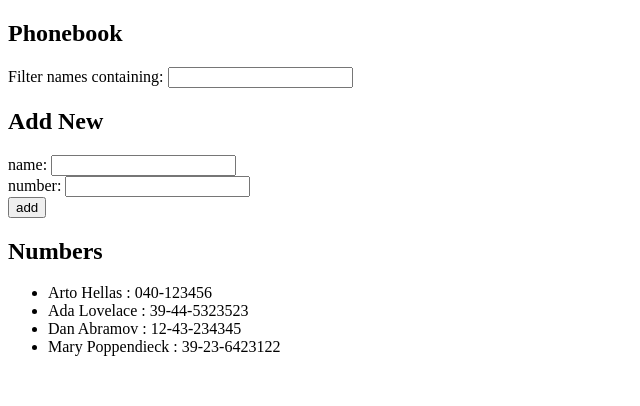
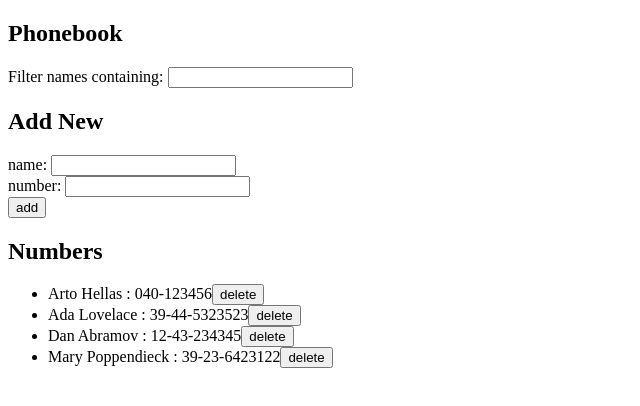
Before and after one commit to lucashkaplan/full_stack_open, a React (Vite) app in the folder part2/phonebook/: page / in a window 1280 px wide. Shown: the top 406 px of the page, without its empty margins (0-640 px from the left). Built offline with nearby package versions, Linux system fonts and the light colour scheme; data requests are answered from the project's data file.

Commit message:
Made changes to delete person, does NOT work when new person added then deleted

```diff
--- a/part2/phonebook/src/App.jsx
+++ b/part2/phonebook/src/App.jsx
@@ -29,7 +29,13 @@ const PersonForm = ({addPerson, newName, handleNameChange, newNumber, handleNumb
   )
 }
 
-const PersonList = ({persons, filter}) => {
+const deleteButton = (id, handleDeletePerson) => {
+  return(
+    <button onClick={() => handleDeletePerson(id)}>delete</button>
+  )
+}
+
+const PersonList = ({persons, filter, handleDeletePerson}) => {
   // filter person list based on filter
   const filteredPersons = persons.filter(person =>
     person.name.toLowerCase().includes(filter.toLowerCase())
@@ -38,7 +44,10 @@ const PersonList = ({persons, filter}) => {
   return (
     <ul>
       {filteredPersons.map(person =>
-        <li key={person.name}>{person.name} : {person.number}</li>
+        <li key={person.name}>
+          {person.name} : {person.number}
+          {deleteButton(person.id, handleDeletePerson)}
+        </li>
       )}
     </ul>
   );
@@ -113,6 +122,20 @@ const App = () => {
     setFilter(event.target.value)
   }
 
+  // handler for deleting person
+  const handleDeletePerson = (id) => {
+    // confirm deletion
+    const personToDelete = persons.find(person => person.id === id)
+    const confirmDelete = window.confirm(`Delete ${personToDelete.name}?`)
+    if (!confirmDelete) return
+
+    // delete person from local state
+    setPersons(persons.filter(person => person.id !== id))
+    console.log(`Deleted ${personToDelete.name} from local`)
+    // delete person from server
+    personServer.deletePerson(id)
+  }
+
   return (
     <div>
       <h2>Phonebook</h2>
@@ -126,7 +149,7 @@ const App = () => {
         handleNumberChange={handleNumberChange}
       />
       <h2>Numbers</h2>
-      <PersonList persons={persons} filter={filter}/>
+      <PersonList persons={persons} filter={filter} handleDeletePerson={handleDeletePerson}/>
     </div>
   )
 }
--- a/part2/phonebook/src/server/person.jsx
+++ b/part2/phonebook/src/server/person.jsx
@@ -17,4 +17,13 @@ const addPerson = (person) => {
         })
 }
 
-export default { getAllPeople, addPerson }
+// delete person from server w/ DELETE request
+const deletePerson = (id) => {
+    return axios
+        .delete(`${baseUrl}/${id}`)
+        .then(response => {
+            console.log(`Deleted ${response.data.name} from server`)
+        })
+}
+
+export default { getAllPeople, addPerson, deletePerson }
```
